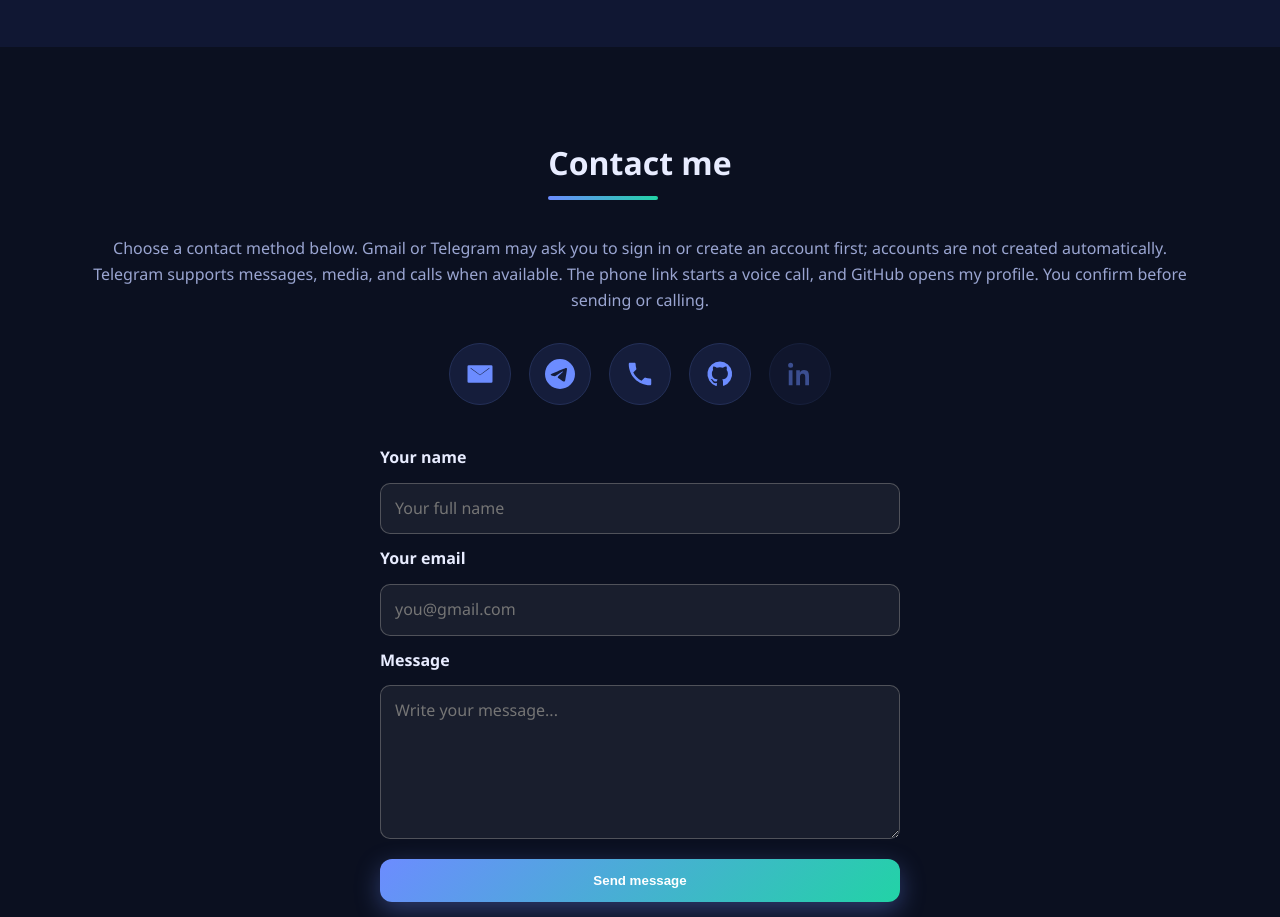
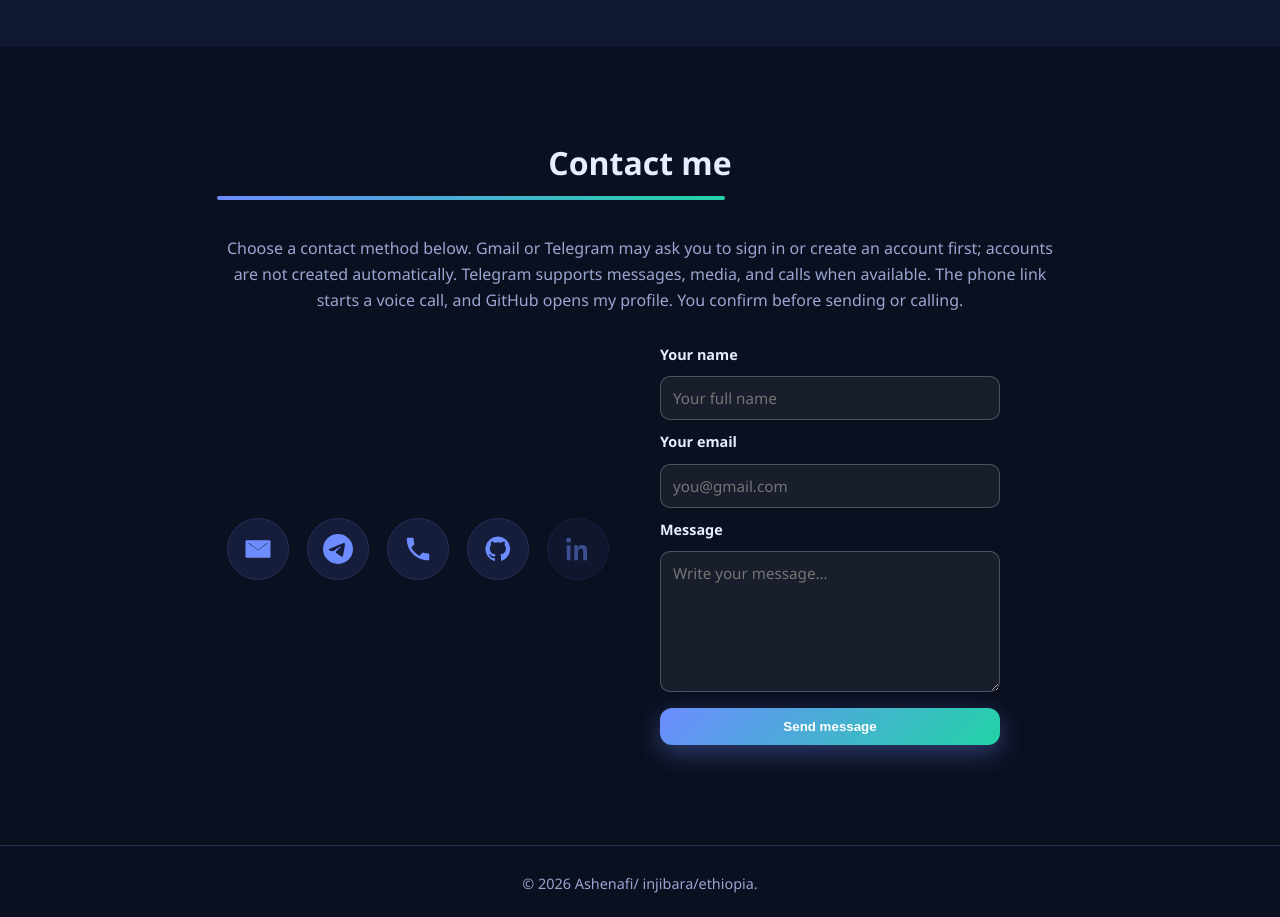
Before and after one commit to ashenafi2127/ashenafi2127.github.io, a plain HTML site: page index.html in a window 1280 px wide. Shown: the part 3060-3977 px from the top of the page. Drawn offline with Linux system fonts and the light colour scheme.

Commit message:
Update index.html

```diff
--- a/index.html
+++ b/index.html
@@ -9,19 +9,41 @@
 
 
 
-  <style>
+ <style>
+  /* two columns: icons left, form right */
+  #contact {
+    display: grid !important;
+    grid-template-columns: 1fr 1fr;
+    column-gap: 40px;
+    align-items: center;
+    max-width: 1000px;
+    margin-left: auto;
+    margin-right: auto;
+  }
+  #contact .title,
+  #contact .contact-text {
+    grid-column: 1 / -1;      /* title and text stay full width on top */
+  }
+  #contact .contact-icons {
+    grid-column: 1;
+    justify-content: center;
+    flex-wrap: wrap;
+  }
+
   #contactForm {
+    grid-column: 2;
     display: flex !important;
     flex-direction: column !important;
-    gap: 12px !important;
+    gap: 10px !important;
     width: 100% !important;
-    max-width: 520px !important;
-    margin: 40px auto 0 !important;
+    max-width: 340px !important;   /* smaller fields */
+    margin: 0 !important;
     text-align: left !important;
   }
   #contactForm label {
     display: block !important;
     font-weight: 600;
+    font-size: 0.9rem;
   }
   #contactForm input[type="text"],
   #contactForm input[type="email"],
@@ -29,28 +51,42 @@
     display: block !important;
     width: 100% !important;
     box-sizing: border-box !important;
-    padding: 12px 14px !important;
+    padding: 9px 12px !important;
     border: 1px solid rgba(136,136,136,0.5) !important;
     border-radius: 10px !important;
     background: rgba(255,255,255,0.06) !important;
     color: #fff !important;
     font: inherit !important;
+    font-size: 0.95rem !important;
   }
   #contactForm textarea {
-    min-height: 130px !important;
+    min-height: 90px !important;
     resize: vertical !important;
   }
   #contactForm button {
     width: 100% !important;
-    padding: 14px !important;
-    margin-top: 8px !important;
+    padding: 11px !important;
+    margin-top: 6px !important;
     border: none !important;
     cursor: pointer !important;
   }
-  #cfStatus { text-align: center; }
+  #cfStatus { text-align: center; font-size: 0.9rem; }
   #cfStatus.ok { color: #2f9e44; }
   #cfStatus.err { color: #e03131; }
+
+  /* phones: stack again */
+  @media (max-width: 800px) {
+    #contact { display: block !important; }
+    #contact .contact-icons { margin-bottom: 30px; }
+    #contactForm { margin: 0 auto !important; }
+  }
 </style>
+
+
+
+
+
+
 </head>
 <body>
 
```
